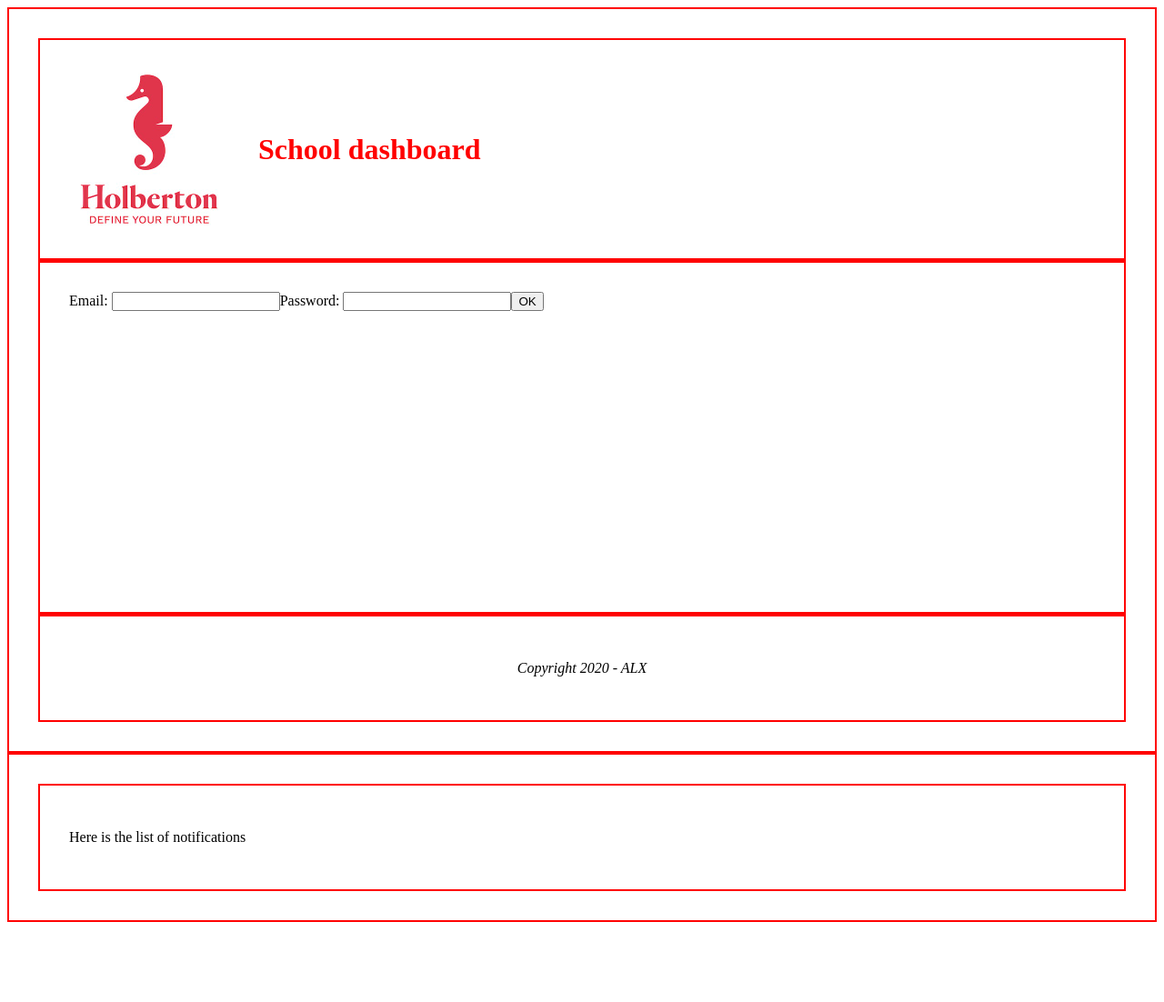
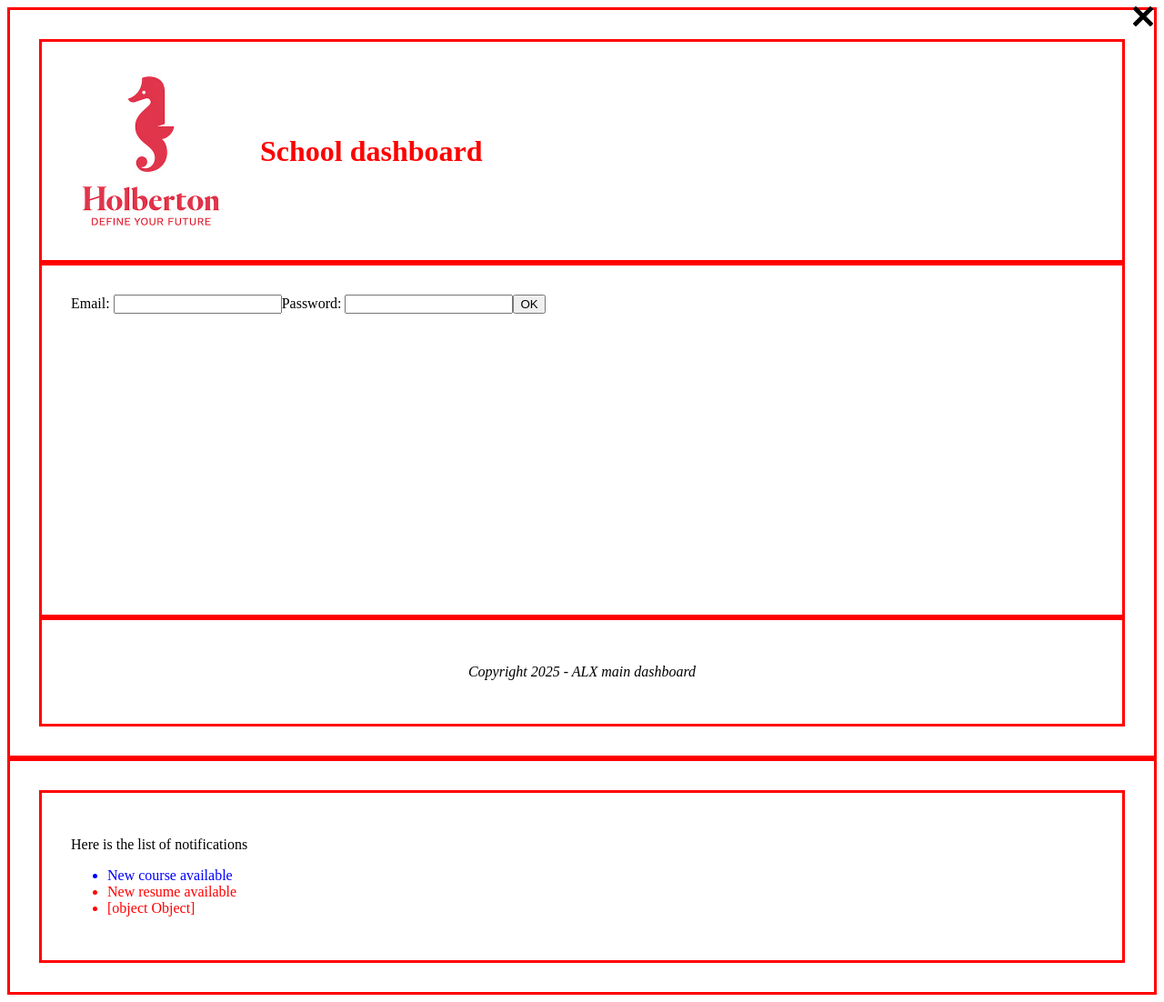
Before and after one commit to engmbuthia01/alx-react, a React (Create React App) app in the folder 0x01-react_intro/task_2/: page / in a window 1280 px wide. Shown: the whole page at 91% size. Before the commit the page ends 1022 px from the top, so only its background shows below. Built offline with nearby package versions, Linux system fonts and the light colour scheme.

Commit message:
modified the notifications

```diff
--- a/0x01-react_intro/task_2/src/App.js
+++ b/0x01-react_intro/task_2/src/App.js
@@ -20,7 +20,7 @@
       </div>
 
       <div className='App-footer'>
-        <p>Copyright 2020 - ALX</p>
+        <p>Copyright {getFullYear()} - {getFooterCopy()}</p>
       </div>
     </>
 
--- a/0x01-react_intro/task_2/src/Notifications.css
+++ b/0x01-react_intro/task_2/src/Notifications.css
@@ -1,4 +1,12 @@
 div {
-    border: 2px solid red;
+    border: 3px solid red;
     padding: 2rem;
 }
+
+[data-priority="default"] {
+    color: blue;
+}
+
+[data-priority="urgent"] {
+    color: red;
+}
--- a/0x01-react_intro/task_2/src/Notifications.js
+++ b/0x01-react_intro/task_2/src/Notifications.js
@@ -1,10 +1,37 @@
 import React from 'react';
 import './Notifications.css';
+import closeIcon from './close-icon.png';
+import { getLatestNotification } from './utils';
 
 export default function Notifications() {
     return (
         <div className='Notifications'>
+            <button
+                style={{
+                    color: '#3a3a3a',
+                    position: 'absolute',
+                    top: '2px',
+                    right: '2px',
+                    background: 'none',
+                    border: 'none',
+                    fontSize: '10px',
+                    cursor: 'pointer'
+                }}
+                aria-label="close"
+                onClick={console.log("Close button has been clicked")}
+            >
+                <img src={closeIcon} alt='closeIcon' />
+
+            </button>
             <p>Here is the list of notifications</p>
+            <ul>
+                <li data-priority="default">New course available</li>
+                <li data-priority="urgent">New resume available</li>
+                <li
+                    data-priority="urgent"
+                    dangerouslySetInnerHTML={{ __html: getLatestNotification() }}
+                ></li>
+            </ul>
         </div>
     );
 }
--- a/0x01-react_intro/task_2/src/utils.js
+++ b/0x01-react_intro/task_2/src/utils.js
@@ -8,5 +8,12 @@
     } else {
         return "ALX main dashboard";
     }
+}
 
+export function getLatestNotification() {
+    return (
+        <>
+            <strong>Urgent requirement</strong> - complete by EOD
+        </>
+    );
 }
```
Also changed, not shown: 0x01-react_intro/task_2/src/close-icon.png (added).
